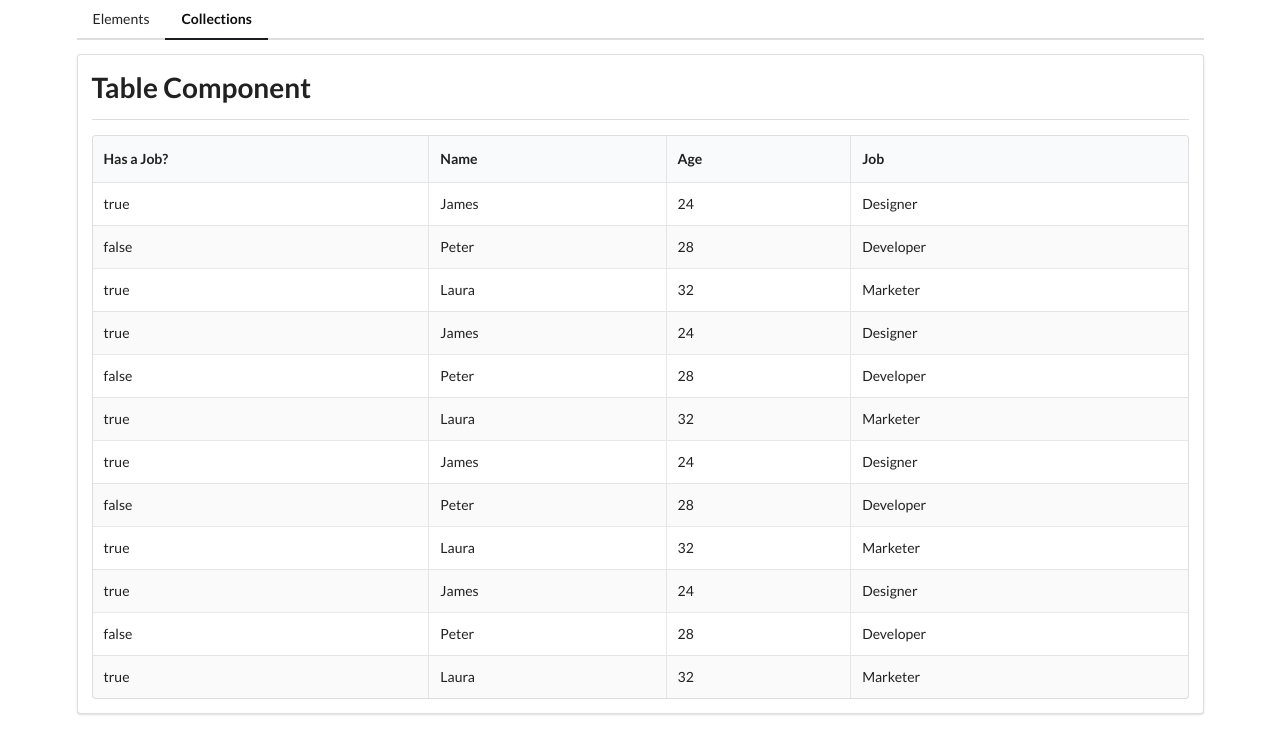
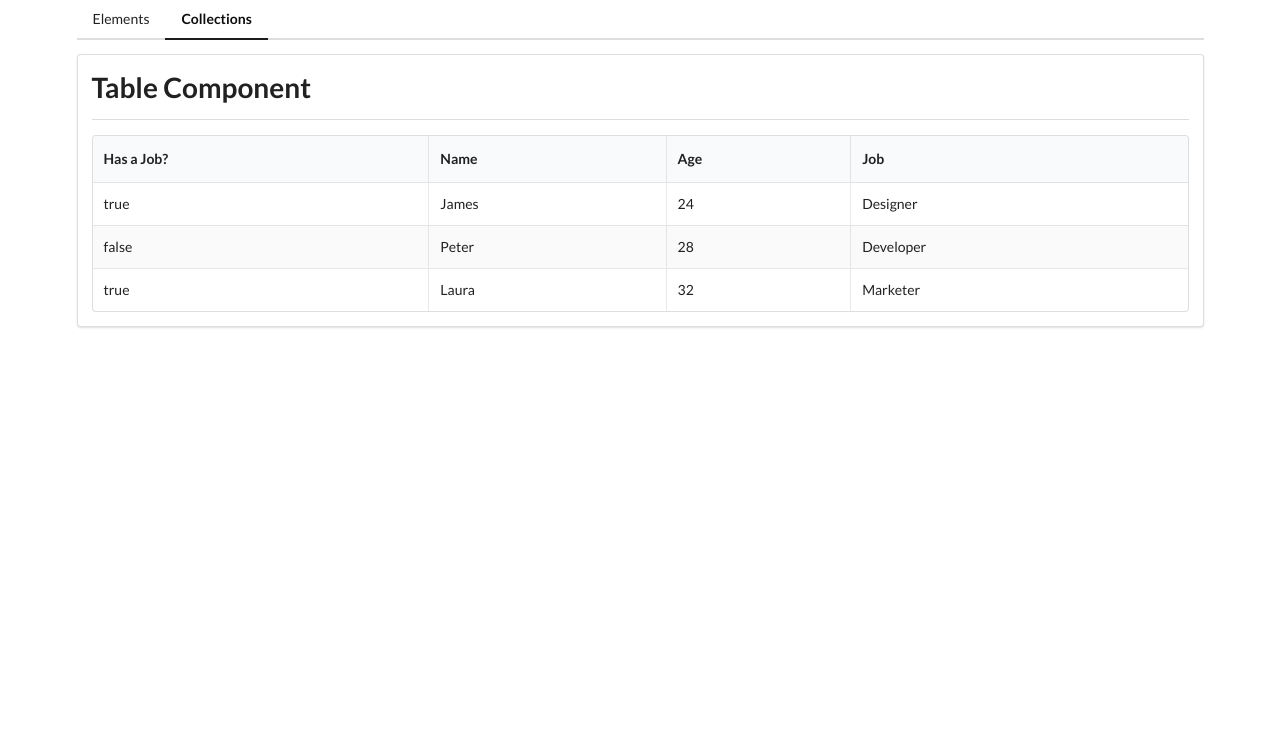
Before and after one commit to Proyce/Angular-Widgets, an Angular app: page /collections in a window 1280 px wide. Shown: the top 754 px of the page. Built offline with nearby package versions, Linux system fonts and the light colour scheme.

Commit message:
Completed Table Component

```diff
--- a/src/app/collections/collections-home/collections-home.component.ts
+++ b/src/app/collections/collections-home/collections-home.component.ts
@@ -7,15 +7,6 @@ import { Component, OnInit } from '@angular/core';
 })
 export class CollectionsHomeComponent implements OnInit {
   data = [
-    {name: 'James', age: 24, job: 'Designer', employed: true},
-    {name: 'Peter', age: 28, job: 'Developer', employed: false},
-    {name: 'Laura', age: 32, job: 'Marketer', employed: true},
-    {name: 'James', age: 24, job: 'Designer', employed: true},
-    {name: 'Peter', age: 28, job: 'Developer', employed: false},
-    {name: 'Laura', age: 32, job: 'Marketer', employed: true},
-    {name: 'James', age: 24, job: 'Designer', employed: true},
-    {name: 'Peter', age: 28, job: 'Developer', employed: false},
-    {name: 'Laura', age: 32, job: 'Marketer', employed: true},
     {name: 'James', age: 24, job: 'Designer', employed: true},
     {name: 'Peter', age: 28, job: 'Developer', employed: false},
     {name: 'Laura', age: 32, job: 'Marketer', employed: true}
```
